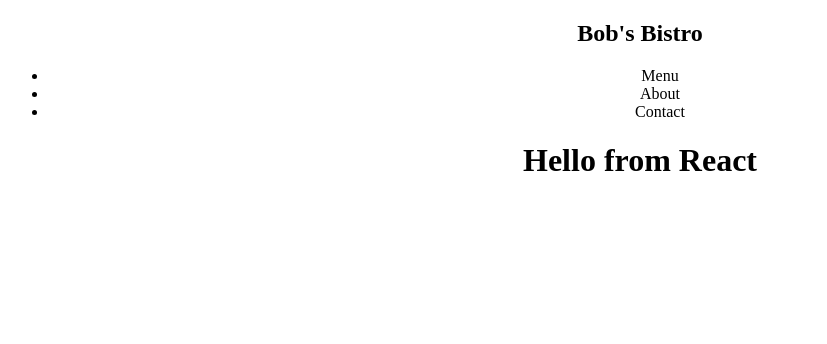
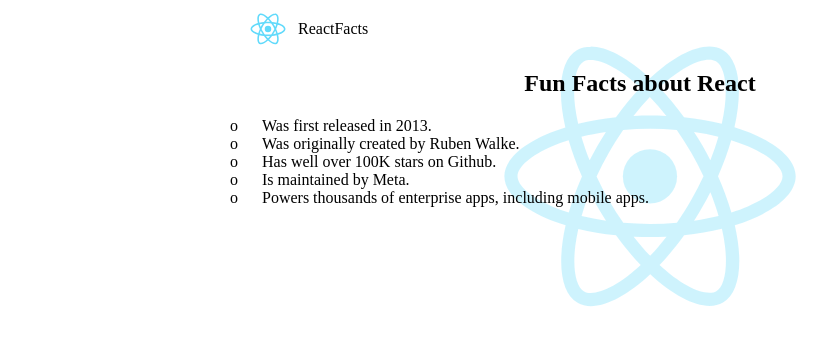
Before and after one commit to webdevKmer/react-tutorial-scrimba, a React (Create React App) app: page / in a window 1280 px wide. Shown: the top 344 px of the page, without its empty margins (0-827 px from the left). Built offline with nearby package versions, Linux system fonts and the light colour scheme.

Commit message:
react facts static

```diff
--- a/src/App.css
+++ b/src/App.css
@@ -1,8 +1,47 @@
 .App {
   text-align: center;
+  min-width: 350px;
+  max-width: 900px;
+  margin: 0 auto;
 }
 
 .App-logo {
   height: 40vmin;
   pointer-events: none;
 }
+nav{
+  display: flex;
+  align-items: end;
+  justify-content: space-between;
+}
+nav ul{
+  display: flex;
+  list-style-type: none;
+  list-style: none;
+  gap: 1.5rem;
+}
+nav li:hover{
+  cursor: pointer;
+}
+.logo{
+  display: flex;
+  align-items: center;
+  margin-left: 3rem;
+}
+main ul{
+  display: flex;
+  flex-direction: column;
+  list-style-type: none;
+  align-items: flex-start;
+}
+main li::before{
+  content: "o";
+  margin-right: 1.5rem;
+}
+main img{
+  position: absolute;
+  top: 0;
+  left: 400px;
+  z-index: -50;
+  opacity: .3;
+}
--- a/src/App.js
+++ b/src/App.js
@@ -1,13 +1,14 @@
-import logo from './logo.svg';
-import Navbar from './Navbar';
+import RLogo from "./logo.svg"
+import Header from './Header';
+import Main from './Main';
 import './App.css';
 
 function App() {
   return (
     <>
       <div className="App">
-        <Navbar />
-        <h1>Hello from React</h1>
+        <Header />
+        <Main />
       </div>
     </>
   );
--- /dev/null
+++ b/src/Header.jsx
@@ -0,0 +1,13 @@
+import logo from "./logo.svg"
+const Header = () => {
+  return (
+    <header>
+        <div className="logo">
+            <img src={logo} width={60} alt="React Logo" />
+            <span>ReactFacts</span>
+        </div>
+    </header>
+  )
+}
+
+export default Header
--- /dev/null
+++ b/src/Main.jsx
@@ -0,0 +1,18 @@
+import Rlogo from "./logo.svg"
+const Main = () => {
+  return (
+    <main>
+        <h2>Fun Facts about React</h2>
+        <ul className="facts">
+            <li>Was first released in 2013.</li>
+            <li>Was originally created by Ruben Walke.</li>
+            <li>Has well over 100K stars on Github.</li>
+            <li>Is maintained by Meta.</li>
+            <li>Powers thousands of enterprise apps, including mobile apps.</li>
+        </ul>
+        <img src={Rlogo} width={500} alt="Rlogo" />
+    </main>
+  )
+}
+
+export default Main
```
